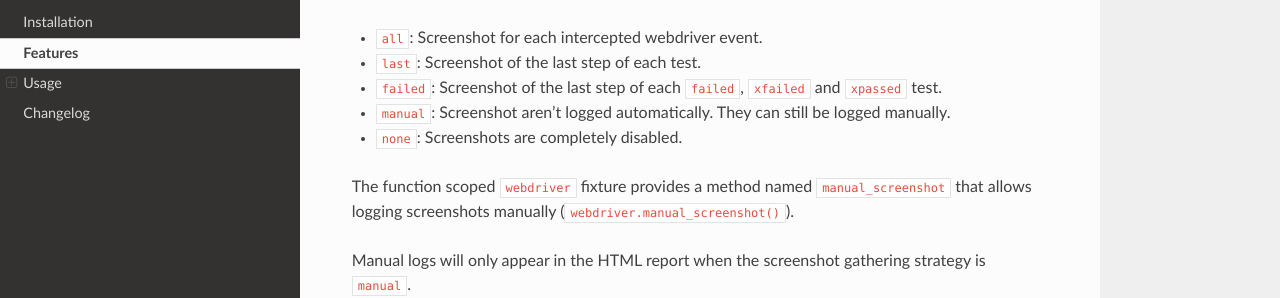
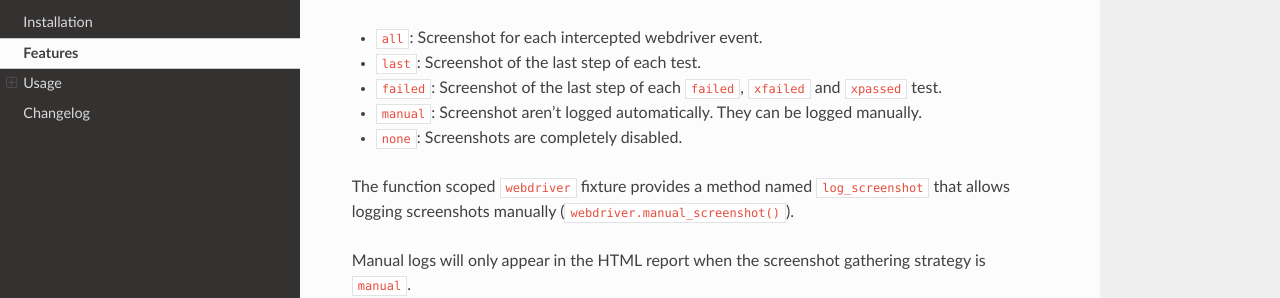
Before and after one commit to harmin-parra/pytest-selenium-auto, a Sphinx documentation site: the page built from docs/user_guide.rst, in a window 1280 px wide and 900 px high, scrolled down 3676 px. Shown: the part 155-453 px from the top of the window. Built offline with Sphinx 7.4.7 and the Read the Docs theme 2.0.0, drawn with Linux system fonts in a browser that asks for light colours; some of the changed text lies outside the part shown.

Commit message:
update doc

```diff
--- a/docs/user_guide.rst
+++ b/docs/user_guide.rst
@@ -48,7 +48,7 @@ Accepted values:
 
 * ``failed``: Screenshot of the last step of each ``failed``, ``xfailed`` and ``xpassed`` test.
 
-* ``manual``: Screenshots aren't logged automatically. They can still be logged manually.
+* ``manual``: Screenshots aren't logged automatically. They can be logged manually.
 
 * ``none``:   Screenshots are completely disabled.
 
@@ -185,11 +185,11 @@ The screenshot gathering strategies are:
 
 * ``failed``: Screenshot of the last step of each ``failed``, ``xfailed`` and ``xpassed`` test.
 
-* ``manual``: Screenshot aren't logged automatically. They can still be logged manually.
+* ``manual``: Screenshot aren't logged automatically. They can be logged manually.
 
 * ``none``:   Screenshots are completely disabled.
 
-The function scoped ``webdriver`` fixture provides a method named ``manual_screenshot`` that allows logging screenshots manually (``webdriver.manual_screenshot()``).
+The function scoped ``webdriver`` fixture provides a method named ``log_screenshot`` that allows logging screenshots manually (``webdriver.manual_screenshot()``).
 
 Manual logs will only appear in the HTML report when the screenshot gathering strategy is ``manual``.
 
```
